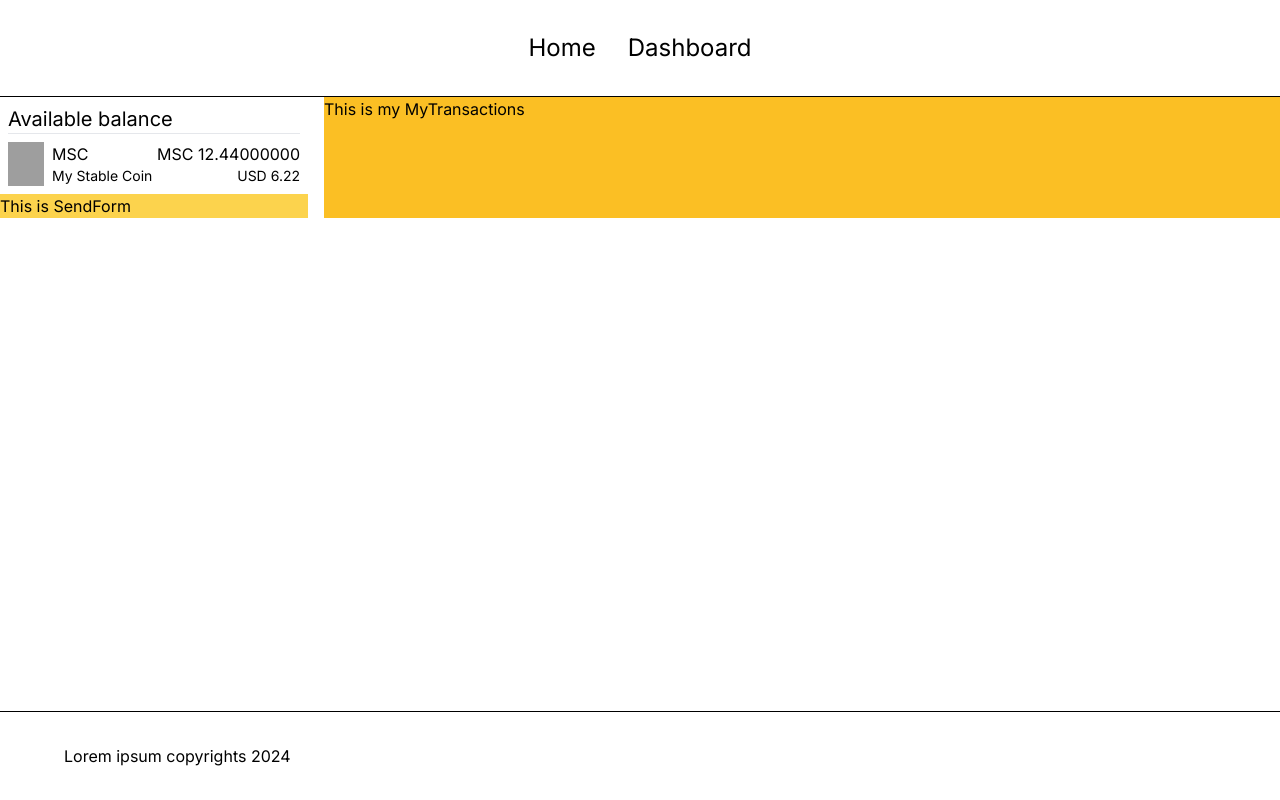
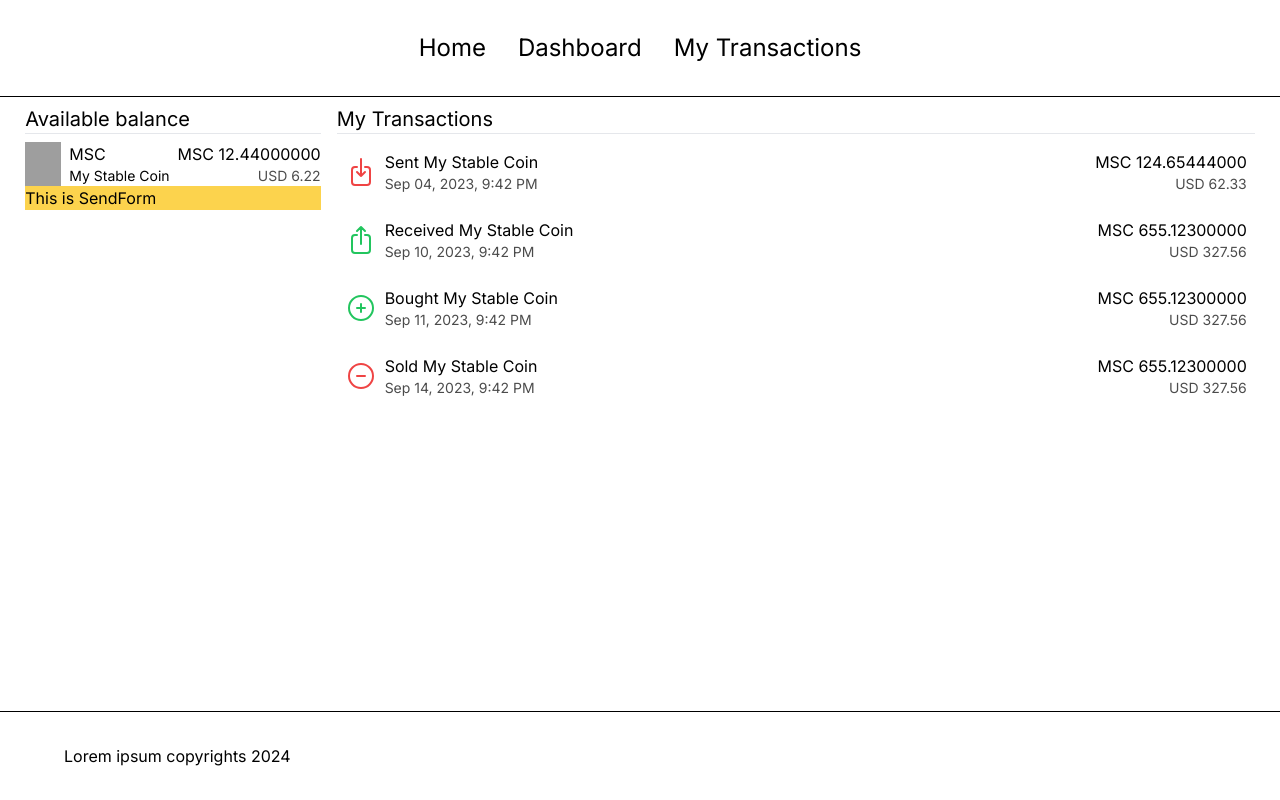
Before and after one commit to mkmule/my-stable-wallet, a Next.js app: page /dashboard in a window 1280 px wide. Built offline with nearby package versions, Linux system fonts and the light colour scheme; grey boxes are pictures that could not be loaded.

Commit message:
Added transactions dashboard screen

```diff
--- a/src/app/dashboard/page.tsx
+++ b/src/app/dashboard/page.tsx
@@ -2,21 +2,79 @@ import MyBalance from '@/components/MyBalance';
 import SendForm from '@/components/SendForm';
 import MyTransactions from '@/components/MyTransactions';
 import { CURRENCY_MSC } from '@/models/currency';
-import { Amount } from '@/models/transaction';
+import { Amount, Transaction, TransactionType } from '@/models/transaction';
 
 
 const availableAmount: Amount = {
   currency: CURRENCY_MSC,
   value: 12.44,
 };
+const transactions: Transaction[] = [
+  {
+    amount: {
+      value: 124.65444,
+      currency: CURRENCY_MSC,
+    },
+    date: 'Sep 04, 2023, 9:42 PM',
+    fee: {
+      value: 12,
+      currency: CURRENCY_MSC,
+    },
+    id: 'something-unique-1',
+    toAddress: 'bc1qlkgp5zm347mawhq77dqv7zzn9',
+    type: TransactionType.WITHDRAW,
+  },
+  {
+    amount: {
+      value: 655.123,
+      currency: CURRENCY_MSC,
+    },
+    date: 'Sep 10, 2023, 9:42 PM',
+    fee: {
+      value: 44,
+      currency: CURRENCY_MSC,
+    },
+    id: 'something-unique-2',
+    toAddress: 'bc1qlkgp5ax347mawhq77dqv7zzn9',
+    type: TransactionType.DEPOSIT,
+  },
+  {
+    amount: {
+      value: 655.123,
+      currency: CURRENCY_MSC,
+    },
+    date: 'Sep 11, 2023, 9:42 PM',
+    fee: {
+      value: 44,
+      currency: CURRENCY_MSC,
+    },
+    id: 'something-unique-3',
+    toAddress: 'bc1qlkgp5ax347mawhq77dqv7zzn9',
+    type: TransactionType.BUY,
+  },
+  {
+    amount: {
+      value: 655.123,
+      currency: CURRENCY_MSC,
+    },
+    date: 'Sep 14, 2023, 9:42 PM',
+    fee: {
+      value: 44,
+      currency: CURRENCY_MSC,
+    },
+    id: 'something-unique-4',
+    toAddress: 'bc1qlkgp5ax347mawhq77dqv7zzn9',
+    type: TransactionType.SELL,
+  },
+];
 
 const DashboardPage = async () => {
 
   return (
     <div className="w-full flex items-center justify-center">
-      <div className="grid grid-cols-12 gap-4">
+      <div className="grid grid-cols-12 gap-4 p-2">
         <div className="col-span-3">
-          <div className="p-2">
+          <div>
             <h4 className="text-xl border-gray-200 border-b mb-2">Available balance</h4>
             <MyBalance availableAmount={availableAmount} />
           </div>
@@ -24,8 +82,9 @@ const DashboardPage = async () => {
             <SendForm />
           </div>
         </div>
-        <div className="col-span-9 bg-amber-400">
-          <MyTransactions />
+        <div className="col-span-9">
+          <h4 className="text-xl border-gray-200 border-b mb-2">My Transactions</h4>
+          <MyTransactions transactions={transactions} />
         </div>
       </div>
     </div>
--- a/src/app/layout.tsx
+++ b/src/app/layout.tsx
@@ -13,6 +13,7 @@ export const metadata: Metadata = {
 const links = [
   { href: '/', label: 'Home' },
   { href: '/dashboard', label: 'Dashboard' },
+  { href: '/my-transactions', label: 'My Transactions' },
 ];
 
 export default function RootLayout({ children }: { children: React.ReactNode }) {
@@ -28,7 +29,7 @@ export default function RootLayout({ children }: { children: React.ReactNode })
         </ul>
       </nav>
     </header>
-    <main className="flex-grow">
+    <main className="flex-grow container mx-auto">
       {children}
     </main>
     <footer className="py-8 px-16 border-t border-black">
--- /dev/null
+++ b/src/app/my-transactions/page.tsx
@@ -0,0 +1,88 @@
+'use client';
+import { Transaction } from '@/models/transaction';
+import { useEffect } from 'react';
+
+interface Props {
+  transactions: Transaction[];
+}
+
+const MyTransactionsPage = ({ transactions }: Props) => {
+  // TODO: random placeholder table for future implementation/brainstorming
+
+  useEffect(() => {
+    console.log(transactions);
+
+    // eslint-disable-next-line react-hooks/exhaustive-deps
+  }, []);
+
+  return (
+    <div>
+      <table className="w-full divide-gray-200">
+        <thead className="bg-gray-50">
+        <tr>
+          <th scope="col" className="px-6 py-3 text-left text-xs font-medium text-gray-500 uppercase tracking-wider">
+            Name
+          </th>
+          <th scope="col" className="px-6 py-3 text-left text-xs font-medium text-gray-500 uppercase tracking-wider">
+            Title
+          </th>
+          <th scope="col" className="px-6 py-3 text-left text-xs font-medium text-gray-500 uppercase tracking-wider">
+            Status
+          </th>
+          <th scope="col" className="px-6 py-3 text-left text-xs font-medium text-gray-500 uppercase tracking-wider">
+            Role
+          </th>
+          <th scope="col" className="px-6 py-3 text-left text-xs font-medium text-gray-500 uppercase tracking-wider">
+            Email
+          </th>
+          <th scope="col" className="px-6 py-3 text-left text-xs font-medium text-gray-500 uppercase tracking-wider">
+            Actions
+          </th>
+        </tr>
+        </thead>
+        <tbody className="bg-white divide-y divide-gray-200">
+        <tr>
+          <td className="px-6 py-4 whitespace-nowrap">
+            <div className="flex items-center">
+              <div className="flex-shrink-0 h-10 w-10">
+                <img className="h-10 w-10 rounded-full" src="https://i.pravatar.cc/150?img=1" alt="" />
+              </div>
+              <div className="ml-4">
+                <div className="text-sm font-medium text-gray-900">
+                  Jane Cooper
+                </div>
+                <div className="text-sm text-gray-500">
+                  jane.cooper@example.com
+                </div>
+              </div>
+            </div>
+          </td>
+          <td className="px-6 py-4 whitespace-nowrap">
+            <div className="text-sm text-gray-900">Regional Paradigm Technician</div>
+            <div className="text-sm text-gray-500">Optimization</div>
+          </td>
+          <td className="px-6 py-4 whitespace-nowrap">
+                <span
+                  className="px-2 inline-flex text-xs leading-5 font-semibold rounded-full bg-green-100 text-green-800">
+                    Active
+                </span>
+          </td>
+          <td className="px-6 py-4 whitespace-nowrap text-sm text-gray-500">
+            Admin
+          </td>
+          <td className="px-6 py-4 whitespace-nowrap text-sm text-gray-500">
+            jane.cooper@example.com
+          </td>
+          <td className="px-6 py-4 whitespace-nowrap  text-sm font-medium">
+            <a href="#" className="text-indigo-600 hover:text-indigo-900">Edit</a>
+            <a href="#" className="ml-2 text-red-600 hover:text-red-900">Delete</a>
+          </td>
+        </tr>
+
+        </tbody>
+      </table>
+    </div>
+  );
+};
+
+export default MyTransactionsPage;
--- a/src/components/DisplayAmount.tsx
+++ b/src/components/DisplayAmount.tsx
@@ -23,7 +23,7 @@ const DisplayAmount = ({ amount, referenceCurrency }: Props) => {
   return (
     <div className="whitespace-nowrap text-right">
       <div className="text-m">{amount.currency.code} {formattedValue}</div>
-      <div className="text-sm">{referenceCurrency.code} {formattedReferenceValue}</div>
+      <div className="text-sm opacity-70">{referenceCurrency.code} {formattedReferenceValue}</div>
     </div>
   );
 };
--- a/src/components/MyTransactions.tsx
+++ /dev/null
@@ -1,9 +0,0 @@
-const MyTransactions = () => {
-  return (
-    <div>
-      This is my MyTransactions
-    </div>
-  );
-};
-
-export default MyTransactions;
--- /dev/null
+++ b/src/components/MyTransactions/TransactionItem.tsx
@@ -0,0 +1,70 @@
+import { Transaction, TransactionType } from '@/models/transaction';
+import {
+  ArrowDownOnSquareIcon,
+  ArrowUpOnSquareIcon,
+  MinusCircleIcon,
+  PlusCircleIcon,
+  QuestionMarkCircleIcon,
+} from '@heroicons/react/24/outline';
+import { useMemo } from 'react';
+import DisplayAmount from '@/components/DisplayAmount';
+import { CURRENCY_USD } from '@/models/currency';
+
+interface Props {
+  transaction: Transaction;
+}
+
+const TransactionItem = ({ transaction }: Props) => {
+  const typeIcon = useMemo(() => {
+    switch (transaction.type) {
+      case TransactionType.BUY:
+        return <PlusCircleIcon className="text-green-500" />;
+      case TransactionType.SELL:
+        return <MinusCircleIcon className="text-red-500" />;
+      case TransactionType.DEPOSIT:
+        return <ArrowUpOnSquareIcon className="text-green-500" />;
+      case TransactionType.WITHDRAW:
+        return <ArrowDownOnSquareIcon className="text-red-500" />;
+      default:
+        console.error('Unknown transaction type', transaction.type);
+        return <QuestionMarkCircleIcon />;
+    }
+  }, [transaction]);
+
+  const typeDisplayText = useMemo(() => {
+    let prefix = 'Unknown Action';
+    switch (transaction.type) {
+      case TransactionType.BUY:
+        prefix = 'Bought';
+        break;
+      case TransactionType.SELL:
+        prefix = 'Sold';
+        break;
+      case TransactionType.DEPOSIT:
+        prefix = 'Received';
+        break;
+      case TransactionType.WITHDRAW:
+        prefix = 'Sent';
+        break;
+      default:
+        console.error('Unknown transaction type', transaction.type);
+    }
+
+    return `${prefix} ${transaction.amount.currency.displayName}`;
+  }, [transaction]);
+
+  return (
+    <div className="flex justify-between items-center">
+      <div className="h-8 w-8">{typeIcon}</div>
+      <div className="ml-2 flex flex-col">
+        <div className="text-m">{typeDisplayText}</div>
+        <div className="text-sm opacity-70">{transaction.date}</div>
+      </div>
+      <div className="ml-2 flex-grow">
+        <DisplayAmount amount={transaction.amount} referenceCurrency={CURRENCY_USD} />
+      </div>
+    </div>
+  );
+};
+
+export default TransactionItem;
--- /dev/null
+++ b/src/components/MyTransactions/TransactionsList.tsx
@@ -0,0 +1,32 @@
+'use client'
+import { Transaction } from '@/models/transaction';
+import TransactionItem from '@/components/MyTransactions/TransactionItem';
+
+interface Props {
+  transactions: Transaction[];
+}
+
+const TransactionsList = ({ transactions }: Props) => {
+
+  const handleTransactionClick = (transaction: Transaction) => {
+    alert(`Showing transaction details: ${transaction.id}`);
+  };
+
+  return (
+    <div>
+      <ul>
+        {transactions.map(transaction => (
+          <div
+            key={transaction.id}
+            className="mb-2 p-2 hover:bg-gray-100 rounded-md cursor-pointer"
+            onClick={() => handleTransactionClick(transaction)}
+          >
+            <TransactionItem transaction={transaction} />
+          </div>
+        ))}
+      </ul>
+    </div>
+  );
+};
+
+export default TransactionsList;
--- /dev/null
+++ b/src/components/MyTransactions/index.ts
@@ -0,0 +1,3 @@
+import TransactionsList from './TransactionsList';
+
+export default TransactionsList;
--- a/src/models/transaction.ts
+++ b/src/models/transaction.ts
@@ -15,7 +15,7 @@ export enum TransactionType {
 export interface Transaction {
   amount: Amount;
   date: string; // TODO: user Moment
-  fromAddress: string;
+  fee: Amount;
   id: string;
   toAddress: string;
   type: TransactionType,
```
Also changed, not shown: package.json (+6 -5 lines), 1 other file (tests, documents, lock files or other folders).
